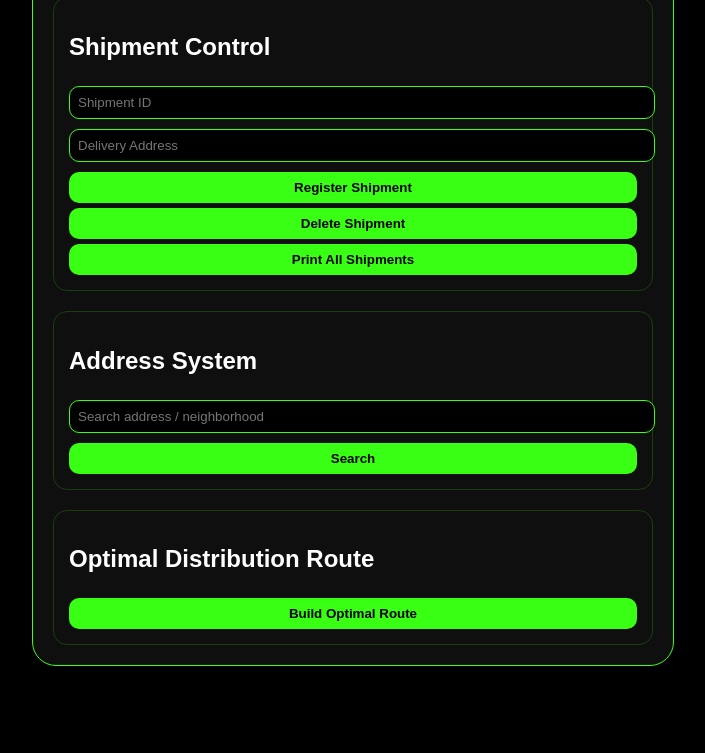
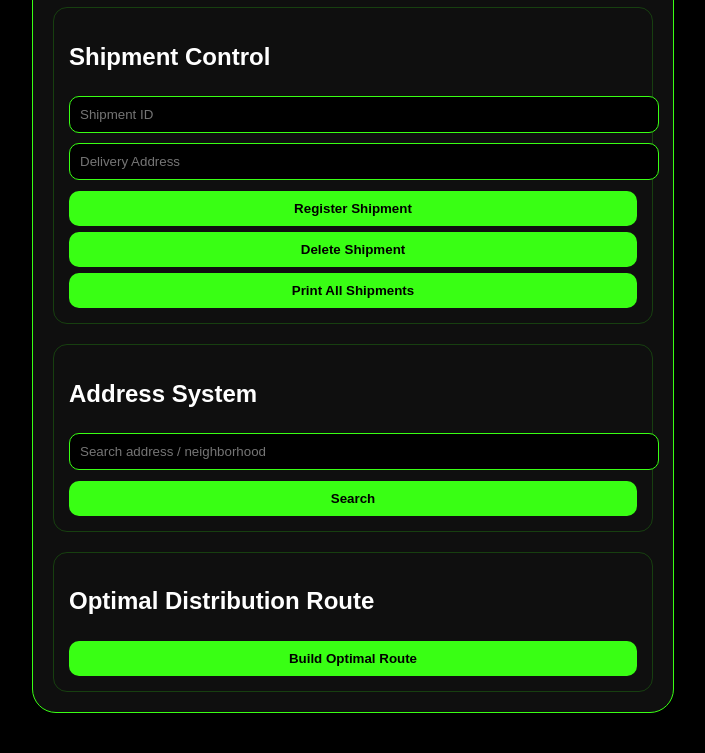
Before and after one commit to Mertvyy/MMAT-Semester-project, a plain HTML site: page index.html in a window 1280 px wide. Shown: the part 134-887 px from the top of the page, without its empty margins (287-992 px from the left). Before the commit the page ends 830 px from the top, so only its background shows below. Drawn offline with Linux system fonts and the light colour scheme.

Commit message:
Adjust padding and margin in style.css

```diff
--- a/style.css
+++ b/style.css
@@ -4,7 +4,7 @@ background:#000;
 font-family:Arial;
 display:flex;
 justify-content:center;
-padding:30px;
+padding:40px;
 color:white;
 }
 
@@ -31,7 +31,7 @@ border-radius:14px;
 input{
 width:100%;
 margin:5px 0;
-padding:8px;
+padding:10px;
 border-radius:10px;
 border:1px solid #39ff14;
 background:black;
@@ -40,22 +40,20 @@ color:white;
 
 button{
 width:100%;
-margin-top:5px;
-padding:8px;
+margin-top:6px;
+padding:10px;
 border-radius:10px;
 border:none;
 background:#39ff14;
+font-weight:bold;
 cursor:pointer;
-font-weight:bold;
 }
 
-button:hover{
-opacity:0.8;
-}
+button:hover{opacity:0.85}
 
 .item{
 display:flex;
 justify-content:space-between;
-padding:4px;
+padding:6px;
 border-bottom:1px solid #222;
 }
```
